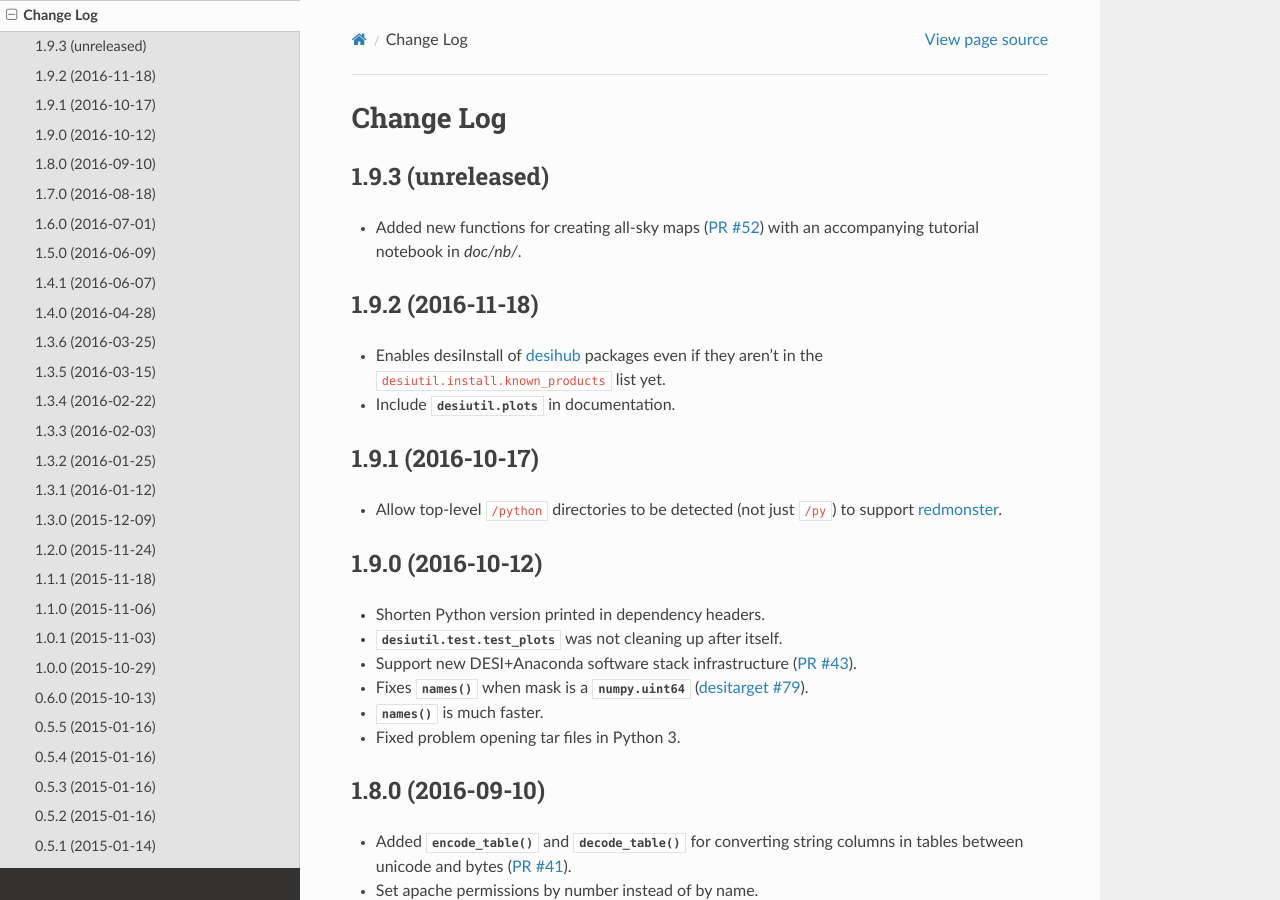
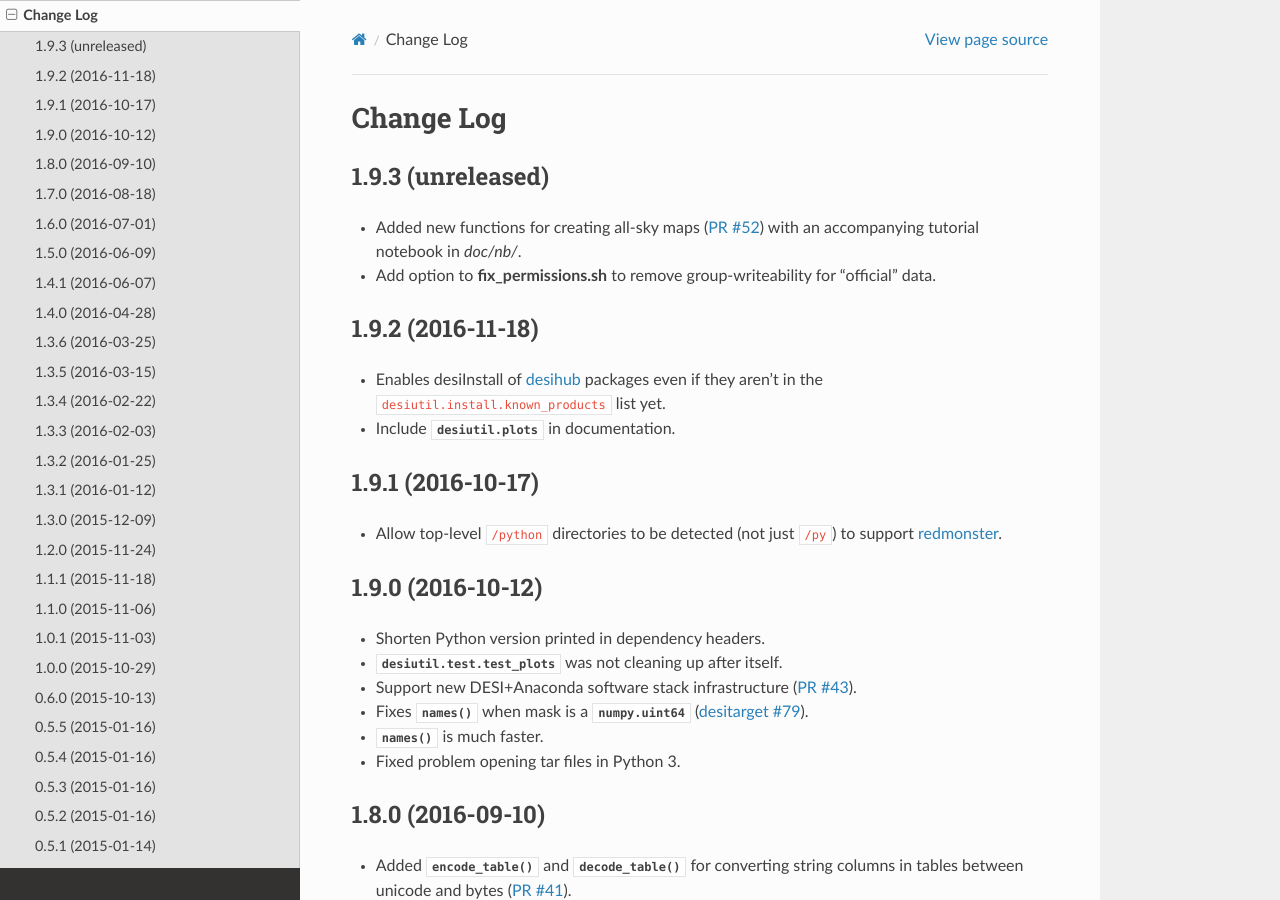
Before and after one commit to desihub/desiutil, a Sphinx documentation site: the page built from doc/changes.rst, in a window 1280 px wide and 900 px high. Built offline with Sphinx 7.4.7 and the Read the Docs theme 2.0.0, drawn with Linux system fonts in a browser that asks for light colours.

Commit message:
add option for 'official' data

```diff
--- a/doc/changes.rst
+++ b/doc/changes.rst
@@ -6,6 +6,7 @@ Change Log
 ------------------
 
 * Added new functions for creating all-sky maps (`PR #52`_) with an accompanying tutorial notebook in `doc/nb/`.
+* Add option to :command:`fix_permissions.sh` to remove group-writeability for "official" data.
 
 .. _`PR #52`: https://github.com/desihub/desiutil/pull/52
 
```
Also changed, not shown: 1 other file.
